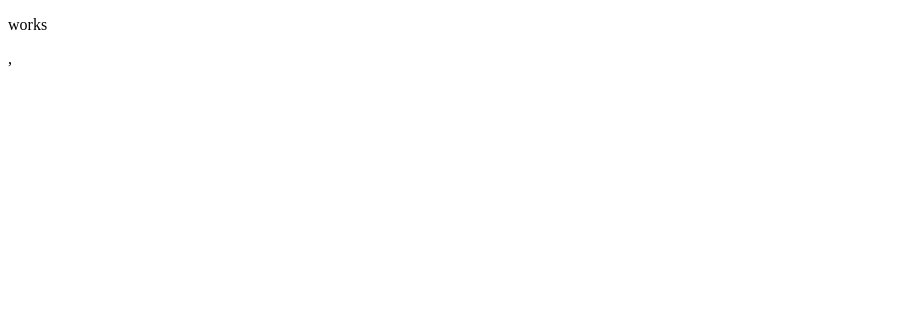
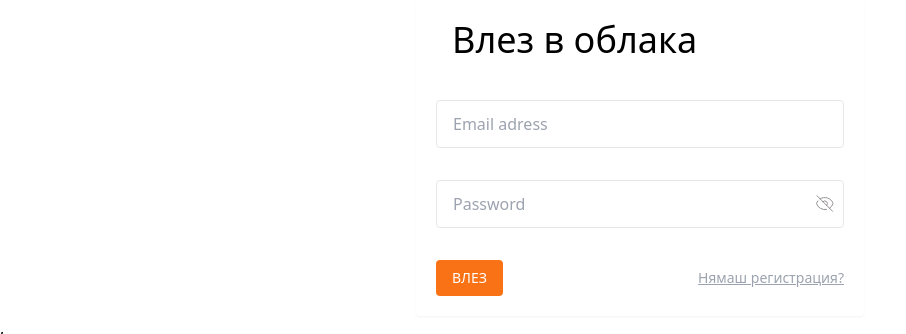
Before and after one commit to vepaks/vik-manager, a React (Create React App) app in the folder client/: page / in a window 1280 px wide. Shown: the top 334 px of the page, without its empty margins (0-906 px from the left). Built offline with nearby package versions, Linux system fonts and the light colour scheme.

Commit message:
add tailwindcss

```diff
--- a/client/package.json
+++ b/client/package.json
@@ -14,6 +14,7 @@
     "redux": "^4.2.1",
     "redux-devtools-extension": "^2.13.9",
     "redux-thunk": "^2.4.2",
+    "tailwindcss": "^3.3.5",
     "web-vitals": "^2.1.4"
   },
   "scripts": {
--- a/client/src/App.jsx
+++ b/client/src/App.jsx
@@ -4,7 +4,58 @@ import './App.css';
 function App() {
   return (
       <div className="App">
-        <p>works</p>
+          <div class="bg-white p-5 max-w-md mx-auto rounded shadow-sm">
+              <h2 class="text-4xl px-4 ">Влез в облака</h2>
+              <form class="mt-10 space-y-8">
+                  <input
+                      class="w-full border rounded h-12 px-4 focus:outline-none"
+                      placeholder="Email adress "
+                      type="email"
+                  />
+
+                  <div class="flex items-center ">
+                      <input
+                          class="w-full border rounded h-12 px-4 focus:outline-none -mr-7"
+                          placeholder="Password"
+                          type="password"
+                      />
+                      <svg
+                          xmlns="http://www.w3.org/2000/svg"
+                          width="17.607"
+                          height="17.076"
+                          viewBox="0 0 17.607 17.076"
+                      >
+                          <path
+                              id="eye-off"
+                              d="M12.392,16.769a8.718,8.718,0,0,1-9.935-5.938A8.675,8.675,0,0,1,3.817,8.2m5.1.79a2.611,2.611,0,1,1,3.692,3.692M8.914,8.985,12.6,12.675M8.916,8.986,6.053,6.124m6.554,6.554,2.863,2.863M2.929,3,6.053,6.124m0,0a8.7,8.7,0,0,1,13.011,4.707,8.723,8.723,0,0,1-3.6,4.708m0,0,3.123,3.123"
+                              transform="translate(-1.957 -2.293)"
+                              fill="none"
+                              stroke="#949090"
+                              strokeLinecap="round"
+                              strokeLinejoin="round"
+                              strokeidth="1"
+                          />
+                      </svg>
+                  </div>
+                  <div>
+                      <div class="flex flex-col md:flex-row md:items-center justify-between ">
+                          <input
+                              class="bg-orange-500 text-sm active:bg-gray-700 cursor-pointer font-regular text-white px-4 py-2 rounded uppercase"
+                              type="submit"
+                              value="Влез"
+                          />
+                          <p
+                              class="text-gray-400 text-sm
+            underline self-center
+            md:self-auto mt-4 md:mt-0"
+                          >
+                              Нямаш регистрация?
+                          </p>
+                      </div>
+                  </div>
+              </form>
+</div>
+
       </div>
   );
 }
--- a/client/src/index.css
+++ b/client/src/index.css
@@ -0,0 +1,3 @@
+@tailwind base;
+@tailwind components;
+@tailwind utilities;
--- /dev/null
+++ b/client/tailwind.config.js
@@ -0,0 +1,10 @@
+/** @type {import('tailwindcss').Config} */
+module.exports = {
+  content: [
+    "./src/**/*.{js,jsx,ts,tsx}",
+  ],
+  theme: {
+    extend: {},
+  },
+  plugins: [],
+}
```
Also changed, not shown: 1 other file (tests, documents, lock files or other folders).
